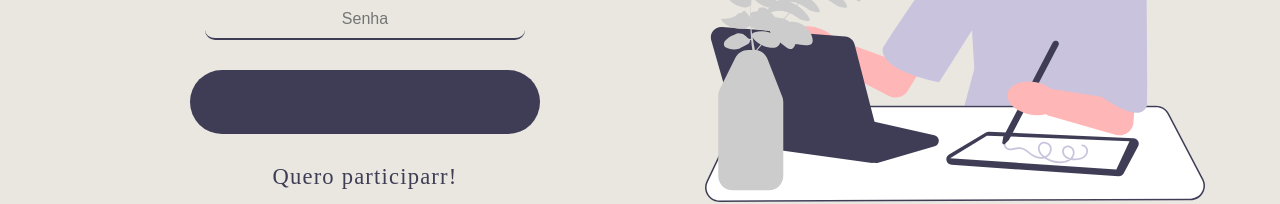
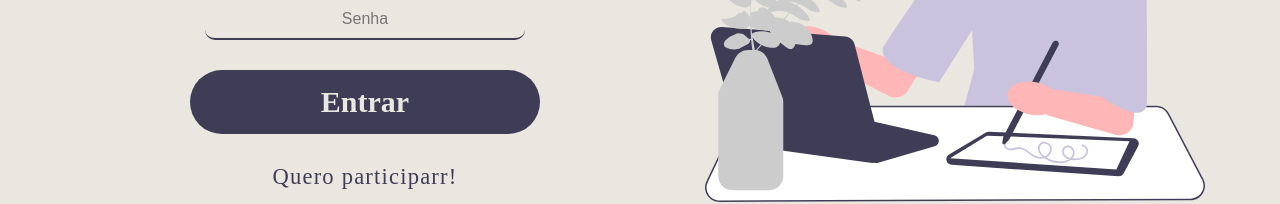
Before and after one commit to rebeccamoura/breeze-routine, an Angular app: page /home in a window 1280 px wide. Shown: the part 294-498 px from the top of the page. Built offline with nearby package versions, Linux system fonts and the light colour scheme; a web font is replaced by a local one.

Commit message:
theme adjusts

```diff
--- a/src/app/main/financial/wishlist/wishlist.component.scss
+++ b/src/app/main/financial/wishlist/wishlist.component.scss
@@ -19,7 +19,7 @@
 
             h1 {
                 font-size: 16px;
-                color: $bg;
+                color: $secondary;
             }
         }
 
--- a/src/app/main/hub/hub-card/hub-card.component.scss
+++ b/src/app/main/hub/hub-card/hub-card.component.scss
@@ -21,6 +21,6 @@
 
     &:hover {
         background-color: $primary;
-        color: $bg
+        color: $secondary;
     }
 }
--- a/src/assets/styles/_variables.scss
+++ b/src/assets/styles/_variables.scss
@@ -15,5 +15,6 @@
 
 // colors
     $primary: #3F3D56; // highlight
+    $secondary: #E9E7E0;
     $bg: #E9E7E0; // background
     $surf: #d3d2cc;
--- a/src/assets/styles/utils/_buttons.scss
+++ b/src/assets/styles/utils/_buttons.scss
@@ -8,7 +8,7 @@
 .large-btn {
     width: 350px;
     font-weight: bold;
-    color: $primary;
+    color: $secondary;
     cursor: pointer;
     font-family: $logoFont;
 }
```
